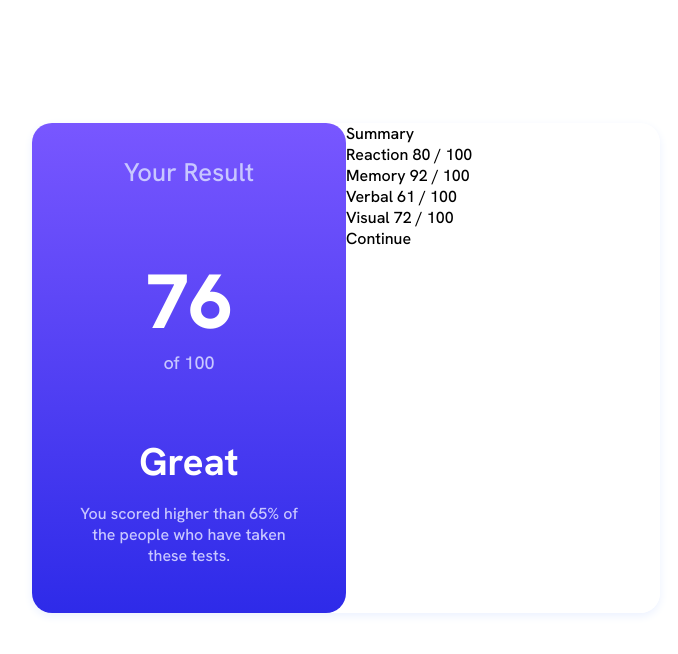
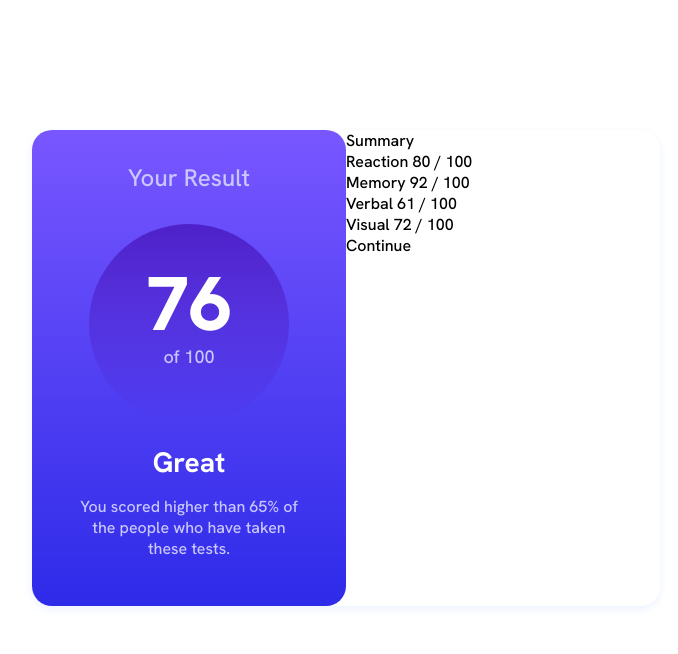
Before and after one commit to PongpolR/results-summary-component, a plain HTML site: page index.html in a window 1280 px wide. Shown: the whole page, without its empty margins (294-972 px from the left). Drawn offline with Linux system fonts and the light colour scheme.

Commit message:
customize left panel

```diff
--- a/index.html
+++ b/index.html
@@ -48,7 +48,7 @@
     }
 
     .title-left {
-      font-size: 2vw;
+      font-size: 24px;
       font-weight: 500;
       color: hsl(241, 100%, 89%);
       margin-top: 10%;
@@ -56,17 +56,19 @@
     }
 
     .score {
-      margin-top: 20%;
-      margin-bottom: 20%;
+      margin-top: 20px;
+      margin-bottom: 20px;
     }
 
     #your_score {
+      margin-top: 30px;
       color: white;
-      font-size: 6vw;
+      font-size: 76px;
       font-weight: 800;
     }
 
     #full_mark {
+      margin-top: -0.5rem;
       font-size: 18px;
       font-weight: 500;
       color: hsl(241, 100%, 89%);
@@ -74,7 +76,7 @@
 
     .result {
       color: white;
-      font-size: 3vw;
+      font-size: 28px;
       font-weight: 700;
       margin-bottom: 5%;
     }
@@ -90,6 +92,16 @@
       background-color: hsl(0, 0%, 100%);
       border-radius: 20px;
     }
+
+    .dot {
+      /* height: 25px;
+      width: 25px; */
+      height: 200px;
+      width: 200px;
+      background-image: linear-gradient(hsla(256, 72%, 46%, 1), hsla(241, 72%, 46%, 0));
+      border-radius: 50%;
+      display: inline-block;
+    }
   </style>
 </head>
 
@@ -101,12 +113,16 @@
         Your Result
       </div>
       <div class="score">
-        <div id="your_score">
-          76
+        <div class="dot">
+          <div id="your_score">
+            76
+          </div>
+          <div id="full_mark">
+            of 100
+          </div>
         </div>
-        <div id="full_mark">
-          of 100
-        </div>
+
+
       </div>
       <div class="result">
         Great
```
